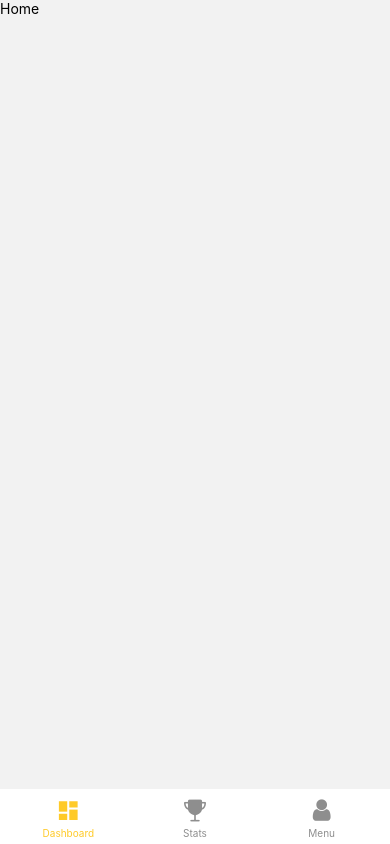
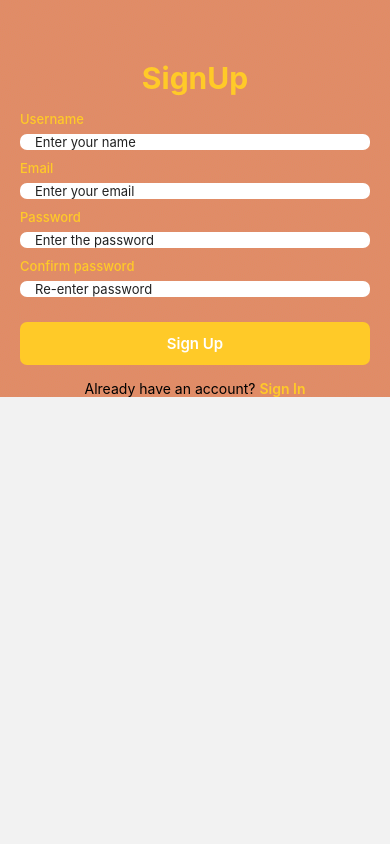
Before and after one commit to SiddheshGovindBhadale/HousieParty, a React Native app: screen / in a window 390 px wide. Built offline with nearby package versions, Linux system fonts and the light colour scheme.

Commit message:
UPDATE :  App.js

```diff
--- a/App.jsx
+++ b/App.jsx
@@ -17,7 +17,7 @@ const App = () => {
 
   return (
     <NavigationContainer>
-      <Stack.Navigator initialRouteName="BottomNavigation" screenOptions={{ headerShown: false }}>
+      <Stack.Navigator initialRouteName="RegistrationScreen" screenOptions={{ headerShown: false }}>
         <Stack.Screen name="Auth" component={Auth} />
         <Stack.Screen name="BottomNavigation" component={BottomNavigation} />
         <Stack.Screen name="Home" component={Home} />
--- a/package.json
+++ b/package.json
@@ -15,6 +15,7 @@
     "@react-navigation/native": "^6.1.18",
     "@react-navigation/native-stack": "^6.11.0",
     "axios": "^1.7.4",
+    "HousieParty": "file:",
     "react": "18.2.0",
     "react-native": "0.73.9",
     "react-native-config": "^1.5.3",
```
Also changed, not shown: 1 other file (tests, documents, lock files or other folders).
